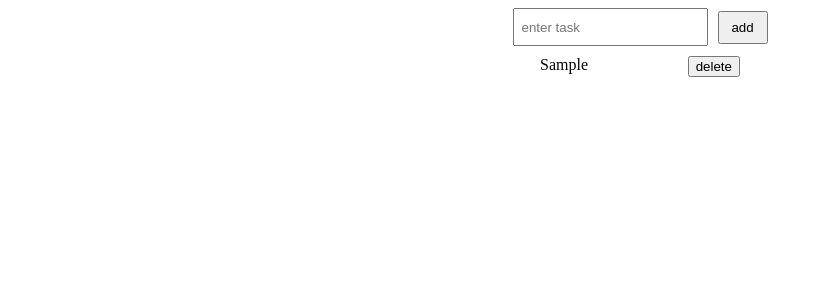
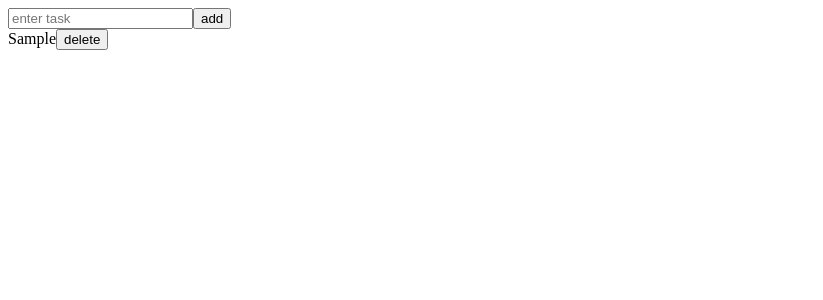
Before and after one commit to kittensgit/simple-todo-list, a React (Create React App) app: page / in a window 1280 px wide. Both pictures are taken after typing "Sample" into the empty fields and a click on the button "add". Shown: the top 300 px of the page, without its empty margins (0-823 px from the left). Built offline with nearby package versions, Linux system fonts and the light colour scheme.

Commit message:
clear project, addTodo, handleEnter

```diff
--- a/src/App.js
+++ b/src/App.js
@@ -1,44 +1,26 @@
 import React, { useState } from 'react';
 import Todo from './Todo';
+import TodoForm from './TodoForm';
 import { v4 } from 'uuid';
-import TodoForm from './TodoForm';
 
 const App = () => {
     const [todos, setTodos] = useState([]);
 
-    const addTodo = (tasks) => {
+    const addTodo = (task) => {
         const newTodo = {
             id: v4(),
-            tasks,
-            status: false,
+            task,
+            complete: false,
         };
-        setTodos([newTodo, ...todos]);
+        setTodos([...todos, newTodo]);
+        console.log(todos);
     };
 
-    const removeTodo = (id) => {
-        setTodos(todos.filter((todo) => todo.id !== id));
-    };
-
-    const toggleTodo = (id) => {
-        setTodos(
-            todos.map((todo) =>
-                todo.id === id ? { ...todo, status: !todo.status } : { ...todo }
-            )
-        );
-        console.log(todos);
-    };
     return (
-        <div className="app">
+        <div>
             <TodoForm addTodo={addTodo} />
             {todos.map((todo) => (
-                <Todo
-                    key={todo.id}
-                    id={todo.id}
-                    status={todo.status}
-                    tasks={todo.tasks}
-                    removeTodo={removeTodo}
-                    toggleTodo={toggleTodo}
-                />
+                <Todo key={todo.id} task={todo.task} />
             ))}
         </div>
     );
--- a/src/ToDo.js
+++ b/src/ToDo.js
@@ -1,21 +1,10 @@
 import React from 'react';
 
-const Todo = ({ id, tasks, removeTodo, toggleTodo, status }) => {
+const Todo = ({ id, task, complete, toggleTodo }) => {
     return (
-        <div className="todo">
-            <div
-                onClick={() => toggleTodo(id)}
-                className={status ? 'complete' : ''}
-            >
-                {tasks}
-            </div>
-            <button
-                onClick={() => {
-                    removeTodo(id);
-                }}
-            >
-                delete
-            </button>
+        <div>
+            {task}
+            <button>delete</button>
         </div>
     );
 };
--- a/src/ToDoForm.js
+++ b/src/ToDoForm.js
@@ -2,10 +2,6 @@ import React, { useState } from 'react';
 
 const TodoForm = ({ addTodo }) => {
     const [value, setValue] = useState('');
-
-    const handleChange = (e) => {
-        setValue(e.target.value);
-    };
 
     const handleAddTodo = () => {
         addTodo(value);
@@ -18,10 +14,10 @@ const TodoForm = ({ addTodo }) => {
         }
     };
     return (
-        <div className="todoform">
+        <div>
             <input
                 value={value}
-                onChange={handleChange}
+                onChange={(e) => setValue(e.target.value)}
                 placeholder="enter task"
                 onKeyDown={handleEnter}
             />
```
